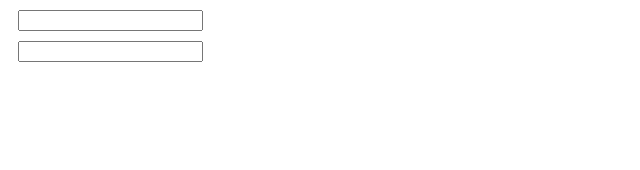
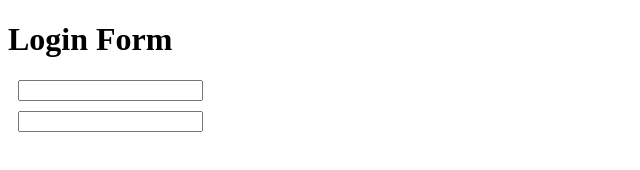
Before and after one commit to woobrendan/vue_course, a plain HTML site: page index.html in a window 1280 px wide. Shown: the whole page, without its empty margins (0-640 px from the left). Drawn offline with nearby package versions, Linux system fonts and the light colour scheme.

Commit message:
add data to component login-form, return title. change template div to form, add h1 title

```diff
--- a/index.html
+++ b/index.html
@@ -56,11 +56,17 @@
     })
     app.component('login-form', {
       template: `
-        <div>
+        <form>
+          <h1>{{ title }}</h1>
           <input type="email" />
           <input type="password" />
-        </div>
-      `
+        </form>
+      `,
+      data() {
+        return {
+          title: 'Login Form'
+        }
+      }
     })
     app.mount('#app')
   </script>
```
